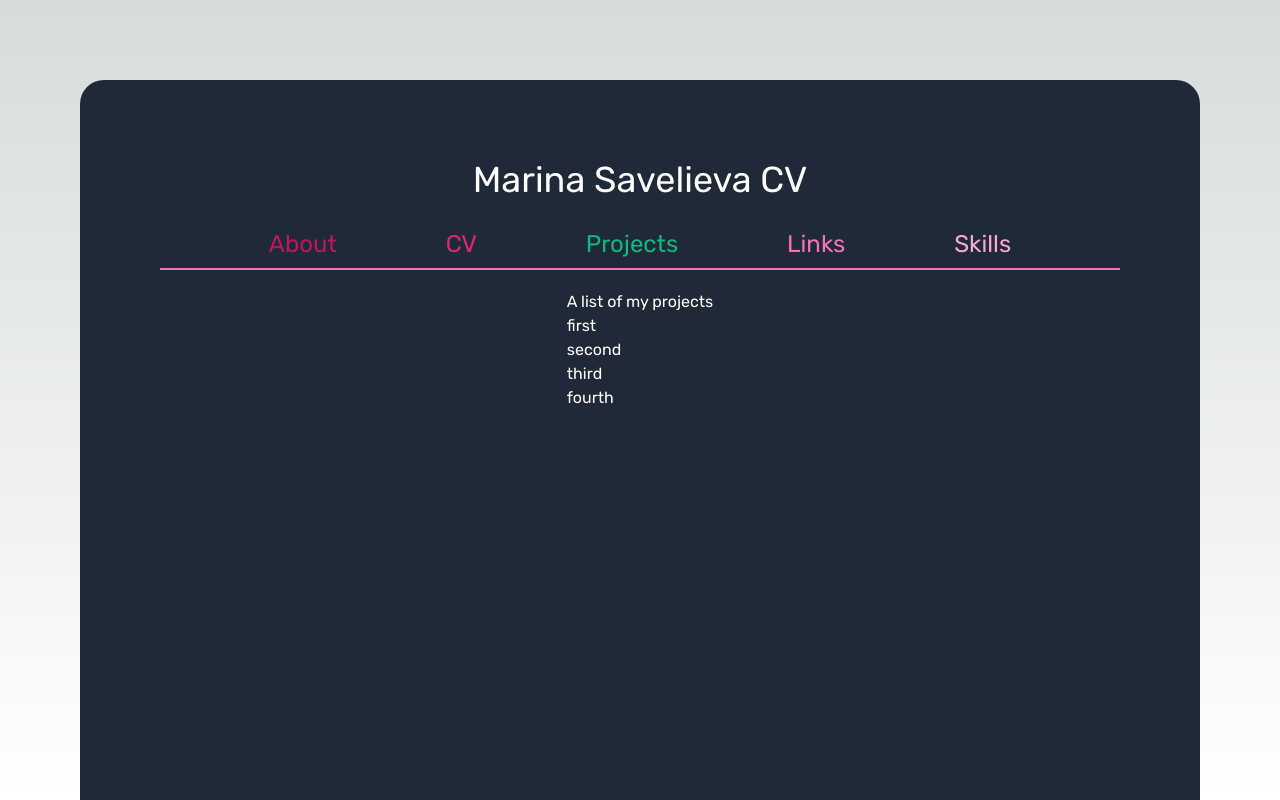
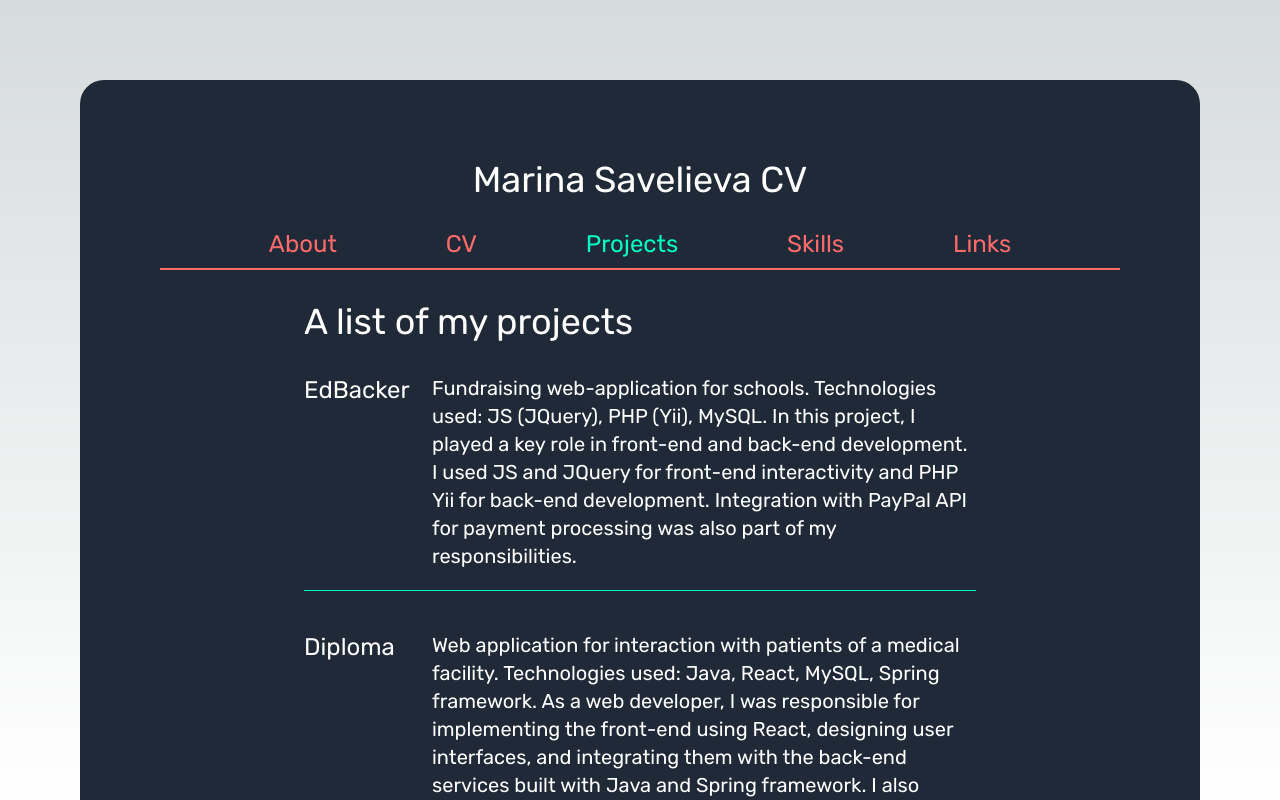
Before and after one commit to savelievamareena/cv, a Next.js app: page /projects in a window 1280 px wide. Shown: the top 800 px of the page. Built offline with nearby package versions, Linux system fonts and the light colour scheme; data requests are answered from the project's data file.

Commit message:
About and Projects sections

```diff
--- /dev/null
+++ b/_data/db.json
@@ -0,0 +1,19 @@
+{
+  "projects": [
+    {
+      "id": 1,
+      "title": "EdBacker",
+      "description": "Fundraising web-application for schools. Technologies used: JS (JQuery), PHP (Yii), MySQL. In this project, I played a key role in front-end and back-end development. I used JS and JQuery for front-end interactivity and PHP Yii for back-end development. Integration with PayPal API for payment processing was also part of my responsibilities."
+    },
+    {
+      "id": 2,
+      "title": "Diploma",
+      "description": "Web application for interaction with patients of a medical facility. Technologies used: Java, React, MySQL, Spring framework. As a web developer, I was responsible for implementing the front-end using React, designing user interfaces, and integrating them with the back-end services built with Java and Spring framework. I also worked on database integration using MySQL."
+    },
+    {
+      "id": 3,
+      "title": "CV",
+      "description": "Personal CV website built with NextJS and Tailwind. As a web developer, I created my own CV website using NextJS, a React framework, and Tailwind for styling. I designed and developed the entire website, including the layout, responsive design, and content management."
+    }
+  ]
+}
--- a/app/components/Navigation.jsx
+++ b/app/components/Navigation.jsx
@@ -6,11 +6,11 @@ import {usePathname} from "next/navigation"
 export default function Navigation() {
     let pathName = usePathname();
     let paths = [
-        ["/", "About", "text-pink-700"],
-        ["/cv", "CV", "text-pink-600"],
-        ["/projects", "Projects", "text-pink-500"],
-        ["/links", "Links", "text-pink-400"],
-        ["/skills", "Skills", "text-pink-300"],
+        ["/", "About"],
+        ["/cv", "CV"],
+        ["/projects", "Projects"],
+        ["/skills", "Skills"],
+        ["/links", "Links"],
     ]
 
     let links = paths.map((linkPath, i) => {
@@ -18,7 +18,7 @@ export default function Navigation() {
             <div key={i}>
                 <Link
                     href={linkPath[0]}
-                    className={`${linkPath[2]} ${pathName === paths[i][0] && "active"}`}
+                    className={`text-coral-pink ${pathName === paths[i][0] && "active"}`}
                 >
                     {linkPath[1]}
                 </Link>
@@ -27,7 +27,7 @@ export default function Navigation() {
     })
 
     return(
-        <nav className={`min-w-full flex flex-row justify-evenly my-5 border-b-2 border-pink-400 py-2`}>
+        <nav className={`min-w-full flex flex-row justify-evenly my-5 border-b-2 border-coral-pink py-2`}>
             {links}
         </nav>
     )
--- a/app/globals.css
+++ b/app/globals.css
@@ -27,9 +27,9 @@ body {
 }
 
 a {
-  @apply hover:text-emerald-300 text-2xl
+  @apply hover:text-mint-green text-2xl
 }
 
 a.active {
-  @apply text-emerald-500
+  @apply text-mint-green
 }
--- a/app/page.jsx
+++ b/app/page.jsx
@@ -3,7 +3,7 @@ import Hello from "@/app/components/Hello";
 
 export default function Home() {
     return (
-        <main className="w-1/2 text-center text-2xl">
+        <main className="w-2/3 text-center text-2xl">
             <Hello/>
         </main>
     );
--- /dev/null
+++ b/app/projects/ProjectsList.jsx
@@ -0,0 +1,26 @@
+async function getProjects() {
+    let data = await fetch("http://localhost:4000/projects", {
+        next: {
+            revalidate: 100
+        }
+    });
+    return data.json();
+}
+
+export default async function ProjectsList() {
+    let projects = await getProjects();
+    let projectsComponents = projects.map(project => {
+        return(
+            <div key={project.id} className="flex justify-evenly flex-row mb-10 pb-5 border-b border-mint-green">
+                <div className="text-2xl w-32 flex-shrink-0">{project.title}</div>
+                <div className="text-xl flex-1">{project.description}</div>
+            </div>
+        )
+    })
+
+    return(
+        <>
+            {projectsComponents}
+        </>
+    )
+}
--- a/app/projects/page.jsx
+++ b/app/projects/page.jsx
@@ -1,13 +1,10 @@
+import ProjectsList from "@/app/projects/ProjectsList";
+
 export default function Projects() {
     return(
-        <main>
-            <ul>
-                <h2>A list of my projects</h2>
-                <li>first</li>
-                <li>second</li>
-                <li>third</li>
-                <li>fourth</li>
-            </ul>
+        <main className="w-70 mx-auto">
+            <h2 className="text-4xl my-3 pb-5">A list of my projects</h2>
+            <ProjectsList/>
         </main>
     )
 }
--- a/tailwind.config.js
+++ b/tailwind.config.js
@@ -7,10 +7,12 @@ module.exports = {
   ],
   theme: {
     extend: {
-      backgroundImage: {
-        'gradient-radial': 'radial-gradient(var(--tw-gradient-stops))',
-        'gradient-conic':
-          'conic-gradient(from 180deg at 50% 50%, var(--tw-gradient-stops))',
+      colors: {
+        'mint-green': '#00FFC5', // Replace with your desired mint green color code
+        'coral-pink': '#FF6B6B',
+      },
+      width: {
+        '70': '70%',
       },
     },
   },
```
Also changed, not shown: app/components/Hello.jsx (+16 -4 lines), public/avatar.jpg (added).
